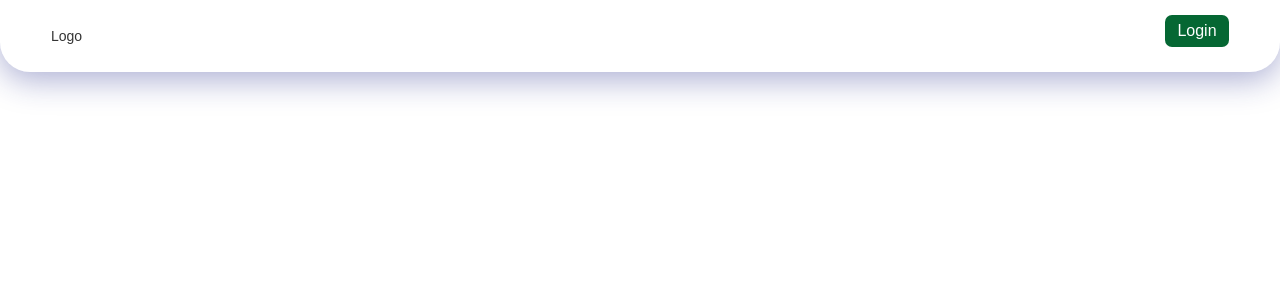
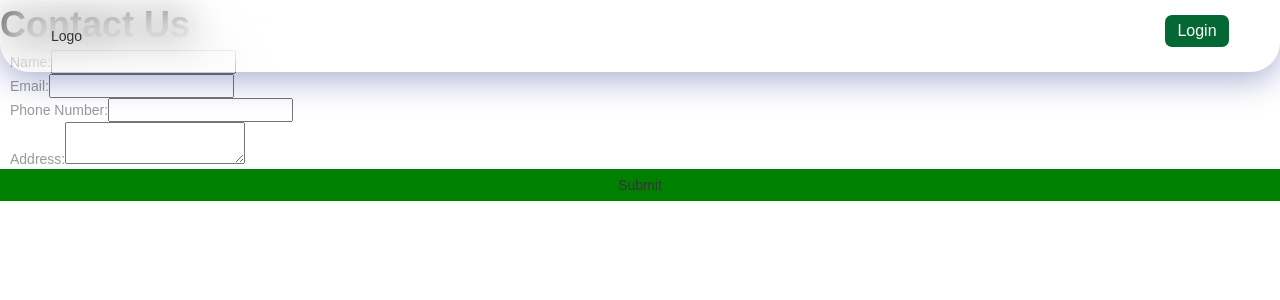
Before and after one commit to anasvhora284/E-Waste-Facility-Locator, a React (Vite) app in the folder Frontend/: page /contact in a window 1280 px wide. Shown: the top 300 px of the page. Built offline with nearby package versions, Linux system fonts and the light colour scheme; a web font is replaced by a local one.

Commit message:
Update contact_page.jsx

```diff
--- a/Frontend/src/pages/contact_page.jsx
+++ b/Frontend/src/pages/contact_page.jsx
@@ -1,9 +1,80 @@
 import NavBar from "../components/navbar";
+import { useState } from "react";
+import "./contact_page.css";
 
 const ContactPage = () => {
-  return <>
-    <NavBar></NavBar>
-  </>;
+  const [formData, setFormData] = useState({
+    name: '',
+    email: '',
+    phone: '',
+    address: ''
+  });
+
+  const handleChange = (e) => {
+    const { name, value } = e.target;
+    setFormData({ ...formData, [name]: value });
+  };
+
+  const handleSubmit = (e) => {
+    e.preventDefault();
+    // Handle form submission logic here
+    console.log('Form data submitted:', formData);
+  };
+
+  return (
+    <>
+      <NavBar />
+      <div className="contact-container">
+        <h2>Contact Us</h2>
+        <form onSubmit={handleSubmit}>
+          <div className="form-group">
+            <label htmlFor="name">Name:</label>
+            <input
+              type="text"
+              id="name"
+              name="name"
+              value={formData.name}
+              onChange={handleChange}
+              required
+            />
+          </div>
+          <div className="form-group">
+            <label htmlFor="email">Email:</label>
+            <input
+              type="email"
+              id="email"
+              name="email"
+              value={formData.email}
+              onChange={handleChange}
+              required
+            />
+          </div>
+          <div className="form-group">
+            <label htmlFor="phone">Phone Number:</label>
+            <input
+              type="tel"
+              id="phone"
+              name="phone"
+              value={formData.phone}
+              onChange={handleChange}
+              required
+            />
+          </div>
+          <div className="form-group">
+            <label htmlFor="address">Address:</label>
+            <textarea
+              id="address"
+              name="address"
+              value={formData.address}
+              onChange={handleChange}
+              required
+            />
+          </div>
+          <button type="submit">Submit</button>
+        </form>
+      </div>
+    </>
+  );
 };
 
 export default ContactPage;
```
